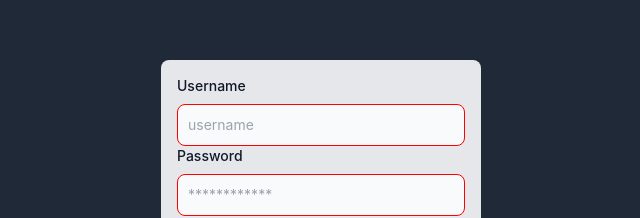
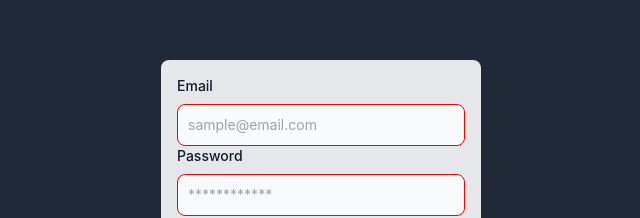
Before and after one commit to KenReyMozo/vite-react-electron-sample-project, a React (Vite) app: page / in a window 1280 px wide. Shown: the part 185-403 px from the top of the page, without its empty margins (319-959 px from the left). Built offline with nearby package versions, Linux system fonts and the light colour scheme; no server answers.

Commit message:
added login sample

```diff
--- a/src/firebase-manager/auth/AuthApi.ts
+++ b/src/firebase-manager/auth/AuthApi.ts
@@ -16,10 +16,9 @@ const SignInApi = async ({
 } : SignInApiType) => {
 	return await signInWithEmailAndPassword(auth, email, password)
 	.then((res) => {
-		return res
+		return res.user
 	})
 	.catch((error) => {
-
 		try {
 			const error_match = FIREBASE_AUTHENTICATION_ERRORS.find((item) => item.id === error.code)
 			if(error_match)
--- a/src/pages/login-page/LoginPage.tsx
+++ b/src/pages/login-page/LoginPage.tsx
@@ -1,5 +1,6 @@
 import Button from "@/components/button/Button"
 import Input from "@/components/input/Input"
+import SignInApi from "@/firebase-manager/auth/AuthApi"
 import useFirebaseAuth from "@/firebase-manager/auth/AuthHook"
 import AuthProvider from "@/firebase-manager/auth/AuthProvider"
 import React, { useState } from "react"
@@ -9,6 +10,17 @@ const LoginPage : React.FC = () => {
 
 	const navigate = useNavigate()
 	const { user } = useFirebaseAuth({ redirect : '/user/home', fallback_to : '/'})
+	const [isSignUp, setIsSignUp] = useState(false)
+
+	const [loginData, setLoginData] = useState({
+		email : "",
+		password : "",
+	})
+
+	const onChangeLoginData = (e : RCE<HTMLInputElement>) => {
+		const { name, value } = e.target
+		setLoginData(prev => ({...prev, [name] : value}))
+	}
 
 	const ShowNotification = () => {
 		new Notification("My Notification", {
@@ -16,22 +28,25 @@ const LoginPage : React.FC = () => {
 		})
 	}
 
-	const [isSignUp, setIsSignUp] = useState(false)
 
 	const onSubmitLoginForm = async (e : React.FormEvent) => {
 		e.preventDefault()
+		const credentials = await SignInApi(loginData)
 		ShowNotification()
 		navigate('/user/home')
 	}
+
 	return (
 		<div className="page flex flex-col items-center justify-center">
 			{!isSignUp &&
 			<form className={`swing_in_top_fwd min-w-[20rem] bg-gray-200 p-4 rounded-lg`}
 				onSubmit={onSubmitLoginForm}>
 				<Input
-					label="Username"
-					inputMode="text"
-					placeholder="username"
+					label="Email"
+					type="email"
+					inputMode="email"
+					placeholder="sample@email.com"
+					onChange={onChangeLoginData}
 					disabled={user === undefined}
 					required/>
 				<Input
```
